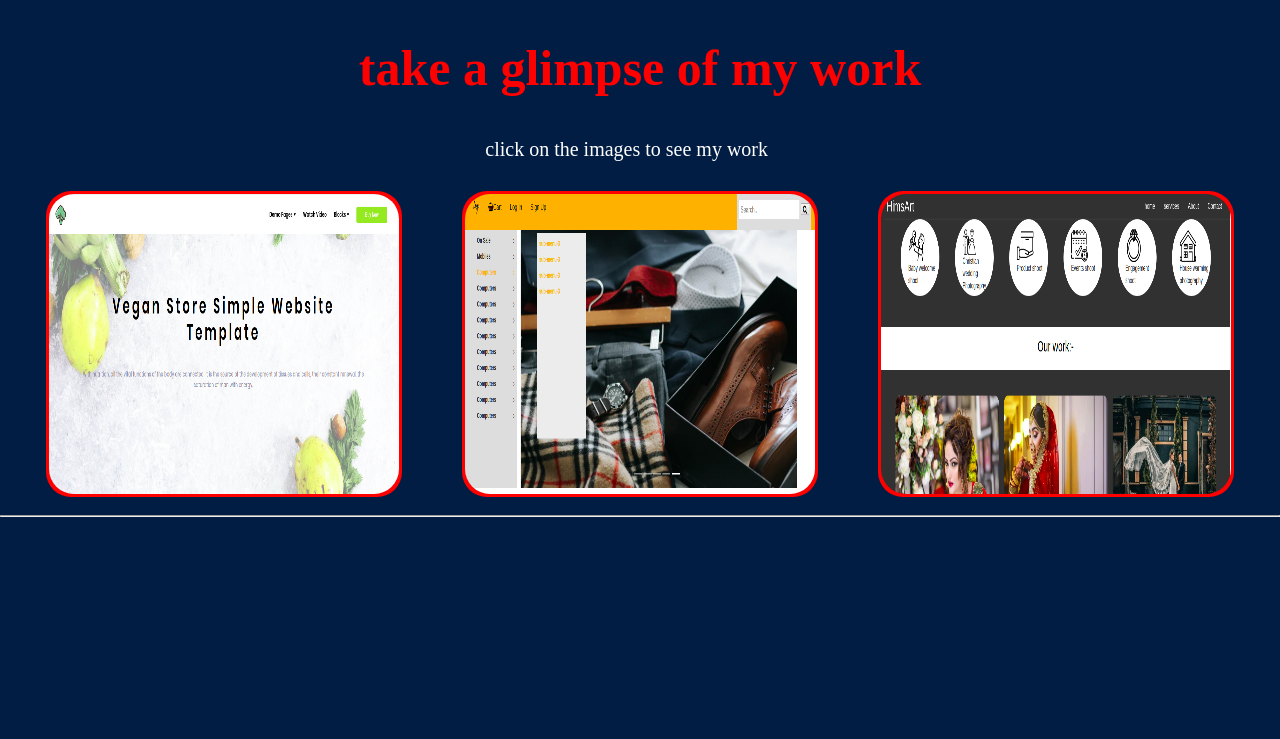
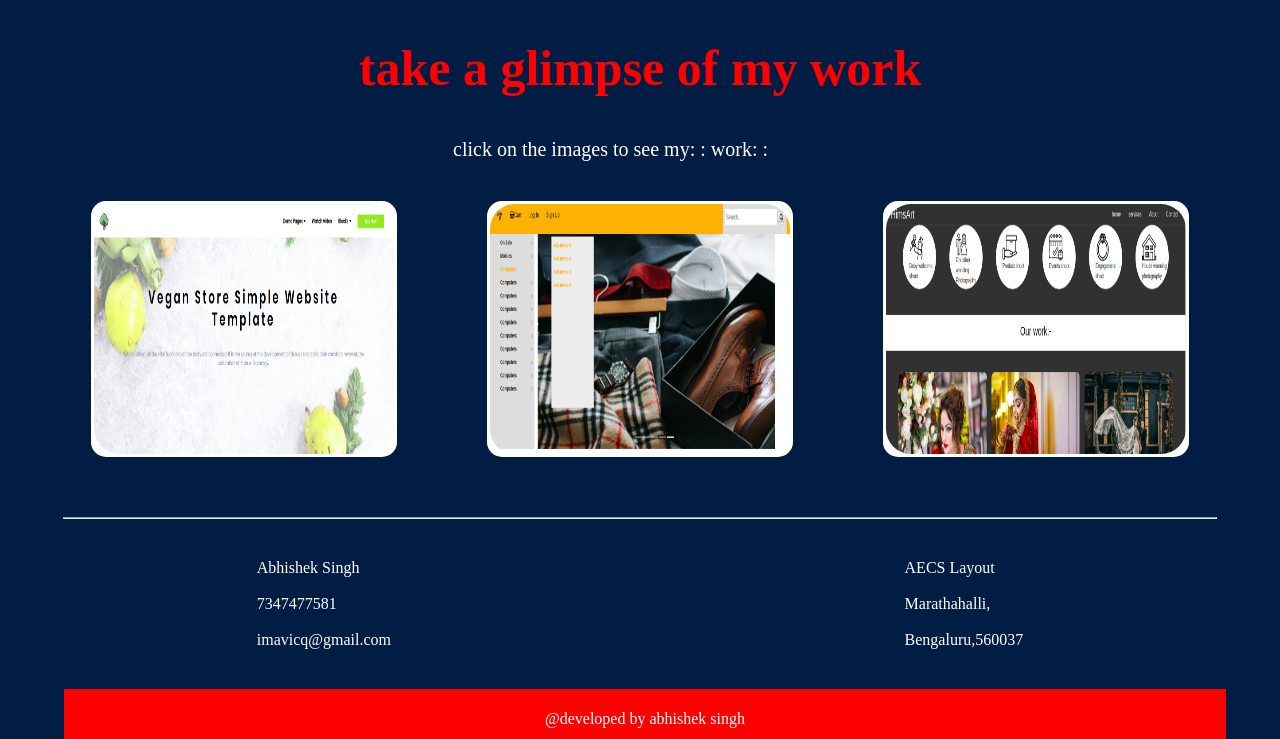
Before and after one commit to don-quixotee/portfolio, a plain HTML site: page index.html in a window 1280 px wide. Shown: the part 590-1329 px from the top of the page. Before the commit the page ends 1115 px from the top, so only its background shows below. Drawn offline with Linux system fonts and the light colour scheme.

Commit message:
Add files via upload

```diff
--- a/index.html
+++ b/index.html
@@ -62,7 +62,7 @@
 
 <section class="work">
     <h1>take a glimpse of my work </h1>
-    <p style="font-size: 20px; text-align: right; width: 60%; color: white;">click on the images to see my work</p>
+    <p style="font-size: 20px; text-align: right; width: 60%; color: white;">click on the images to see my: : work: :</p>
 
     <div class="mywork">
         <div id="work1" class="work-item">
@@ -82,13 +82,26 @@
 
 
 </section>
-<hr>
-
+<hr style="width: 90%; margin-top: 40px; margin-bottom: 40px;">
 
 
 <section class="About">
+    <div id="contact" class="about-div">
+        <a>Abhishek Singh</a><br><br>
+        <a>7347477581</a><br><br>
+        <a>imavicq@gmail.com</a>
+
+    </div>
+    <div id="address" class="about-div">
+        <a>AECS Layout</a><br><br>
+        <a> Marathahalli, </a><br><br>
+        <a> Bengaluru,560037</a>
+    </div>
 
 </section>
+<footer class="copyrights">
+    <p>@developed by abhishek singh</p>
+</footer>
 
 
 </body>
--- a/main.css
+++ b/main.css
@@ -120,23 +120,49 @@ text-align: center;
     flex-wrap: wrap;
 }
 .work-item{
-    width: 350px;
-    height: 300px;
-    margin: 10px 30px;
-    border-radius: 25px;
+    width: 300px;
+    height: 250px;
+    margin: 20px 45px;
+    border-radius: 15px;
     padding:3px;
-    background-color: red;
+    background-color:white;
 
 
 }
 .web-snap{
-    width: 350px;
-    height: 300px;
+    width: 300px;
+    height: 250px;
     text-align: center;
     border-radius: 25px;
 
 }
 
+.About{
+    width: 100%;
+    display: flex;
+    flex-direction: row;
+    flex-wrap: wrap;
+    justify-content: center;
+    justify-content: space-around;
+    align-items: center;
+}
+.about-div{
+    color: white;
+    padding-bottom: 30px;
+
+}
+
+
+.copyrights{
+    background-color: red;
+    width: 90%;
+    margin: 10px 5%;
+    height: 40px;
+    color: white;
+    margin-bottom: 0;
+    text-align: center;
+    padding: 5px;
+}
 
 
 
@@ -164,14 +190,18 @@ text-align: center;
     }
     .social-icon{
         display: inline-flex;
-
+        justify-content: center;
 
     }
     .social-icon i{
-        margin:20px 25% 10px 20%;
-        margin-right: 20px;
-        align-items: center;
-        justify-content: center;
+        margin: 20px 30px ;
+    }
+
+    .work{
+        padding: 20px;
+    }
+    .work h1{
+        margin: 0;
     }
     .work p{
         width: 100;
```
